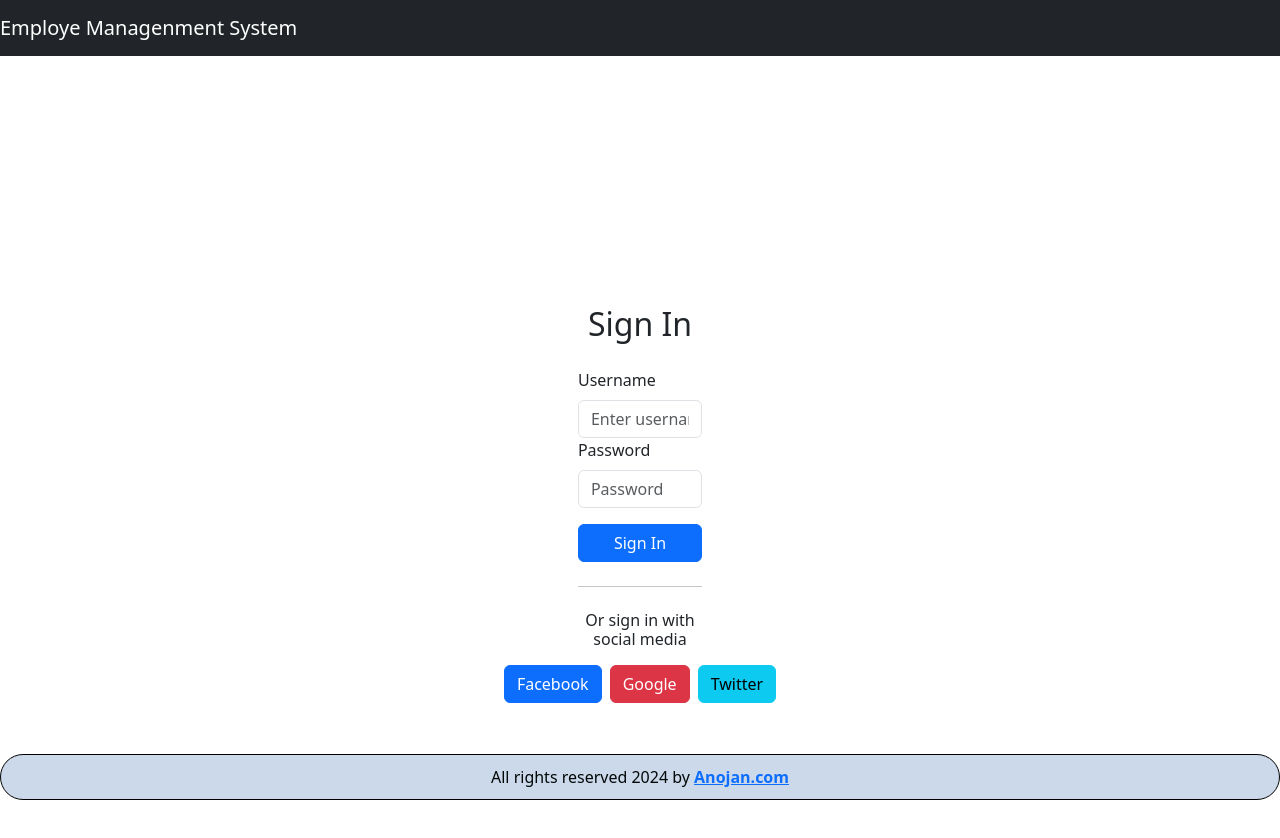
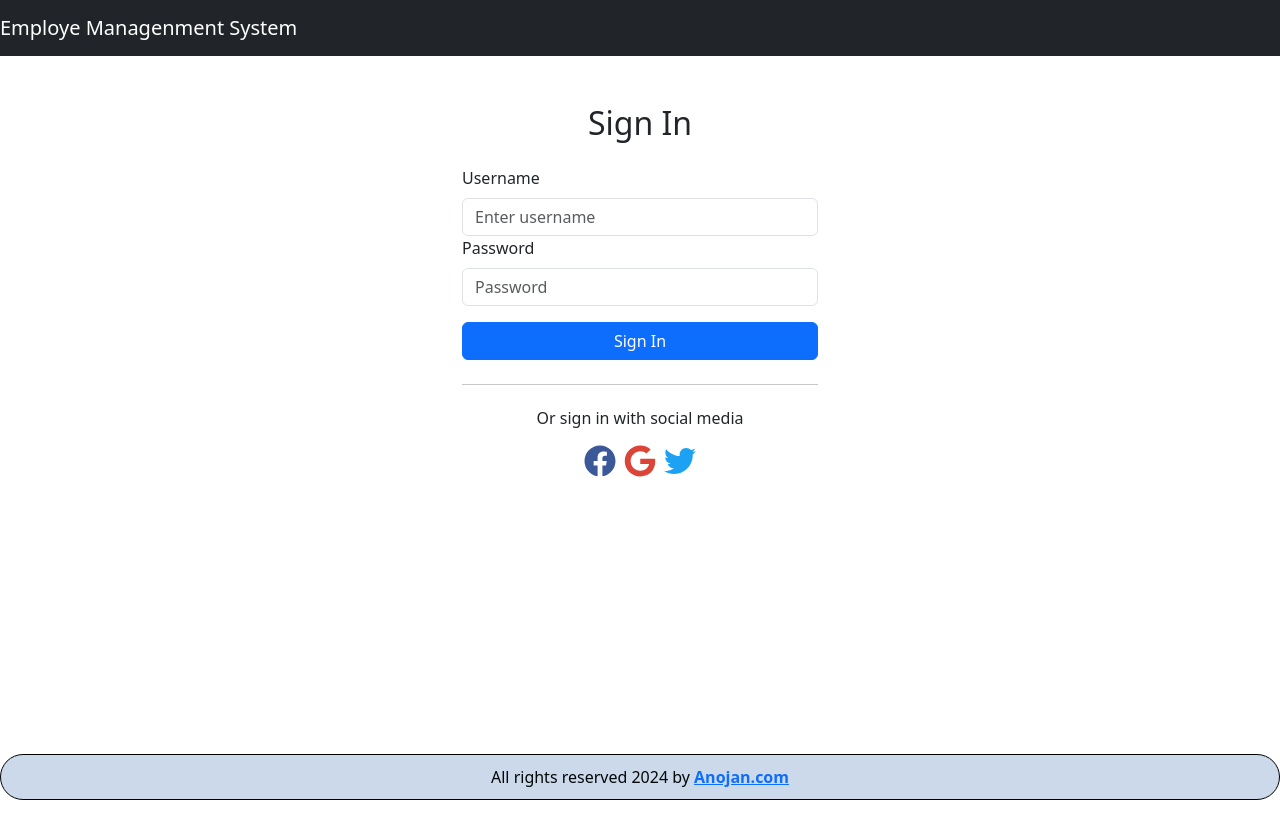
Before and after one commit to AnochAno/EM_System, a React (Create React App) app in the folder Front-End_Ems/ui/: page / in a window 1280 px wide. Shown: the top 838 px of the page. Built offline with nearby package versions, Linux system fonts and the light colour scheme.

Commit message:
icon package

```diff
--- a/Front-End_Ems/ui/package.json
+++ b/Front-End_Ems/ui/package.json
@@ -13,7 +13,9 @@
     "axios": "^1.6.7",
     "bootstrap": "^5.3.2",
     "react": "^18.2.0",
+    "react-bootstrap": "^2.10.1",
     "react-dom": "^18.2.0",
+    "react-icons": "^5.0.1",
     "react-router-dom": "^6.22.0",
     "react-scripts": "5.0.1",
     "web-vitals": "^2.1.4"
--- a/Front-End_Ems/ui/public/index.html
+++ b/Front-End_Ems/ui/public/index.html
@@ -2,6 +2,7 @@
 <html lang="en">
   <head>
     <meta charset="utf-8" />
+    <link href="https://cdnjs.cloudflare.com/ajax/libs/font-awesome/6.0.0-beta3/css/all.min.css" rel="stylesheet">
     <link rel="icon" href="https://th.bing.com/th/id/R.716d6d1ba882830e15baa0fd9f246886?rik=4WTN3PJ79kbAmQ&pid=ImgRaw&r=0" />
     <meta name="viewport" content="width=device-width, initial-scale=1" />
     <meta name="theme-color" content="#000000" />
--- a/Front-End_Ems/ui/src/Components/LoginPage.js
+++ b/Front-End_Ems/ui/src/Components/LoginPage.js
@@ -1,19 +1,18 @@
 import React from 'react';
 import { useState } from 'react';
 import { Button, Col, Container, Form, Row } from 'react-bootstrap';
+import { FaFacebook, FaGoogle, FaTwitter } from 'react-icons/fa';
 
 const LoginPage = () => {
   const [username, setUsername] = useState('');
   const [password, setPassword] = useState('');
 
-  const handleSignIn = () => {
-    // Handle sign-in logic here
-  };
+  const handleSignIn = () => {};
 
   return (
-    <Container className="d-flex align-items-center justify-content-center" style={{ minHeight: '100vh' }}>
+    <Container  style={{ minHeight: '100vh' }}>
       <Row className="justify-content-center">
-        <Col md={6}>
+        <Col md={8} lg={6} xl={4}>
           <Form>
             <h2 className="text-center mb-4">Sign In</h2>
             <Form.Group controlId="username">
@@ -49,15 +48,9 @@ const LoginPage = () => {
           <hr className="my-4" />
           <h6 className="text-center">Or sign in with social media</h6>
           <div className="d-flex justify-content-center mt-3">
-            <Button variant="primary" className="me-2">
-              Facebook
-            </Button>
-            <Button variant="danger" className="me-2">
-              Google
-            </Button>
-            <Button variant="info">
-              Twitter
-            </Button>
+            <FaFacebook className="me-2" style={{ fontSize: '2em', color: '#3b5998' }} />
+            <FaGoogle className="me-2" style={{ fontSize: '2em', color: '#db4437' }} />
+            <FaTwitter style={{ fontSize: '2em', color: '#1da1f2' }} />
           </div>
         </Col>
       </Row>
```
Also changed, not shown: 1 other file (tests, documents, lock files or other folders).
